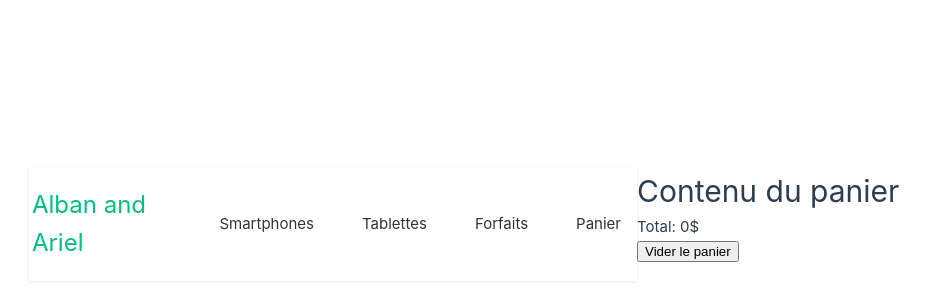
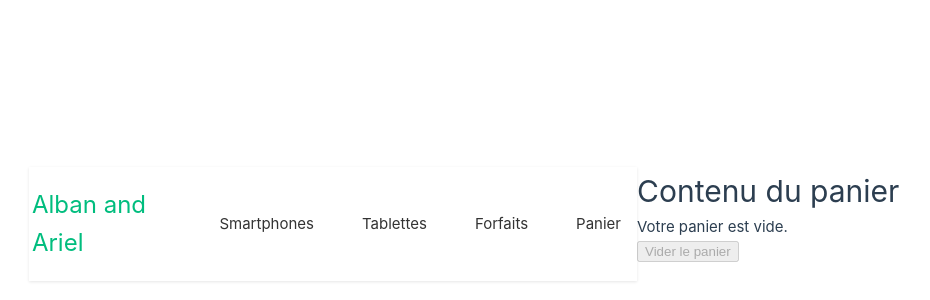
Before and after one commit to roddone/l3sdn-td2, a Vue app: page /cart in a window 1280 px wide. Shown: the part 176-476 px from the top of the page, without its empty margins (3-933 px from the left). Built offline with nearby package versions, Linux system fonts and the light colour scheme.

Commit message:
fix cart view

```diff
--- a/src/views/CartView.vue
+++ b/src/views/CartView.vue
@@ -1,17 +1,3 @@
-<template>
-  <div>
-    <h1>Contenu du panier</h1>
-    <ul>
-      <li v-for="item in cartItems" :key="item.id">
-        {{ item.nom }} - {{ item.quantity }} x {{ item.prix }}$
-        <button @click="removeFromCart(item.id)">Supprimer</button>
-      </li>
-    </ul>
-    <p>Total: {{ totalPrice }}$</p>
-    <button @click="clearCart">Vider le panier</button>
-  </div>
-</template>
-
 <script>
 import { useCartStore } from '@/stores/cart';
 import { computed } from 'vue';
@@ -40,3 +26,18 @@ export default {
   },
 };
 </script>
+
+<template>
+  <div>
+    <h1>Contenu du panier</h1>
+    <ul>
+      <li v-for="item in cartItems" :key="item.id">
+        {{ item.nom }} - {{ item.quantity }} x {{ item.prix }}$
+        <button @click="removeFromCart(item.id)">Supprimer</button>
+      </li>
+    </ul>
+    <p v-if="cartItems.length === 0">Votre panier est vide.</p>
+    <p v-else>Total : {{ totalPrice }}$</p>
+    <button @click="clearCart" :disabled="cartItems.length === 0">Vider le panier</button>
+  </div>
+</template>
```
